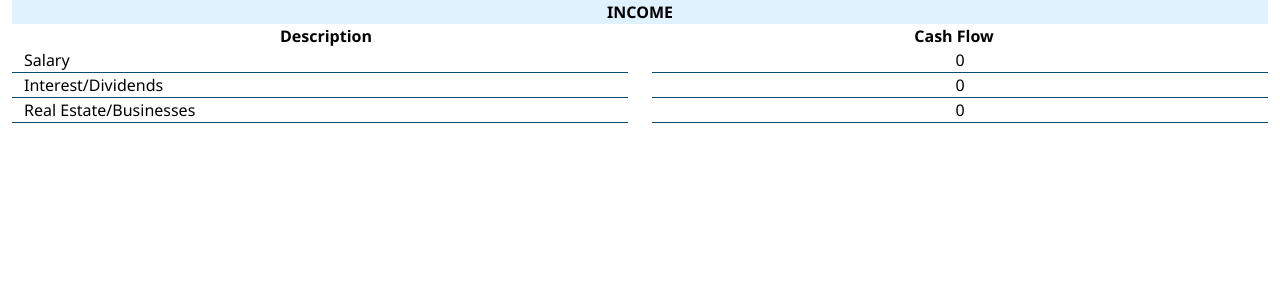
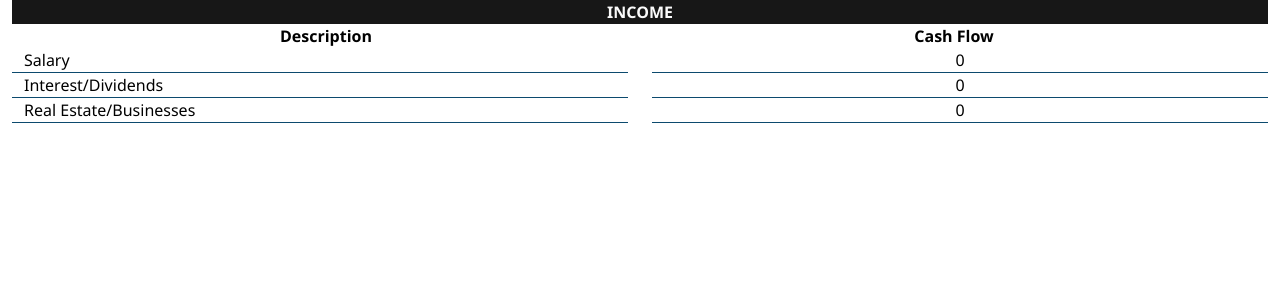
Before and after one commit to crypt096/richdad-financial-statement, a Vue app in the folder frontend/: page / in a window 1280 px wide. Shown: the top 300 px of the page. Built offline with nearby package versions, Linux system fonts and the light colour scheme.

Commit message:
Update Income.vue

```diff
--- a/frontend/src/components/Income.vue
+++ b/frontend/src/components/Income.vue
@@ -1,6 +1,8 @@
 <template>
   <div class="grid grid-cols-2 mx-3 pb-3">
-    <div class="col-span-2 grid justify-items-center bg-sky-100 font-bold">
+    <div
+      class="col-span-2 grid justify-items-center bg-neutral-900 text-neutral-50 font-bold"
+    >
       INCOME
     </div>
     <div class="grid justify-items-center font-bold">Description</div>
```
